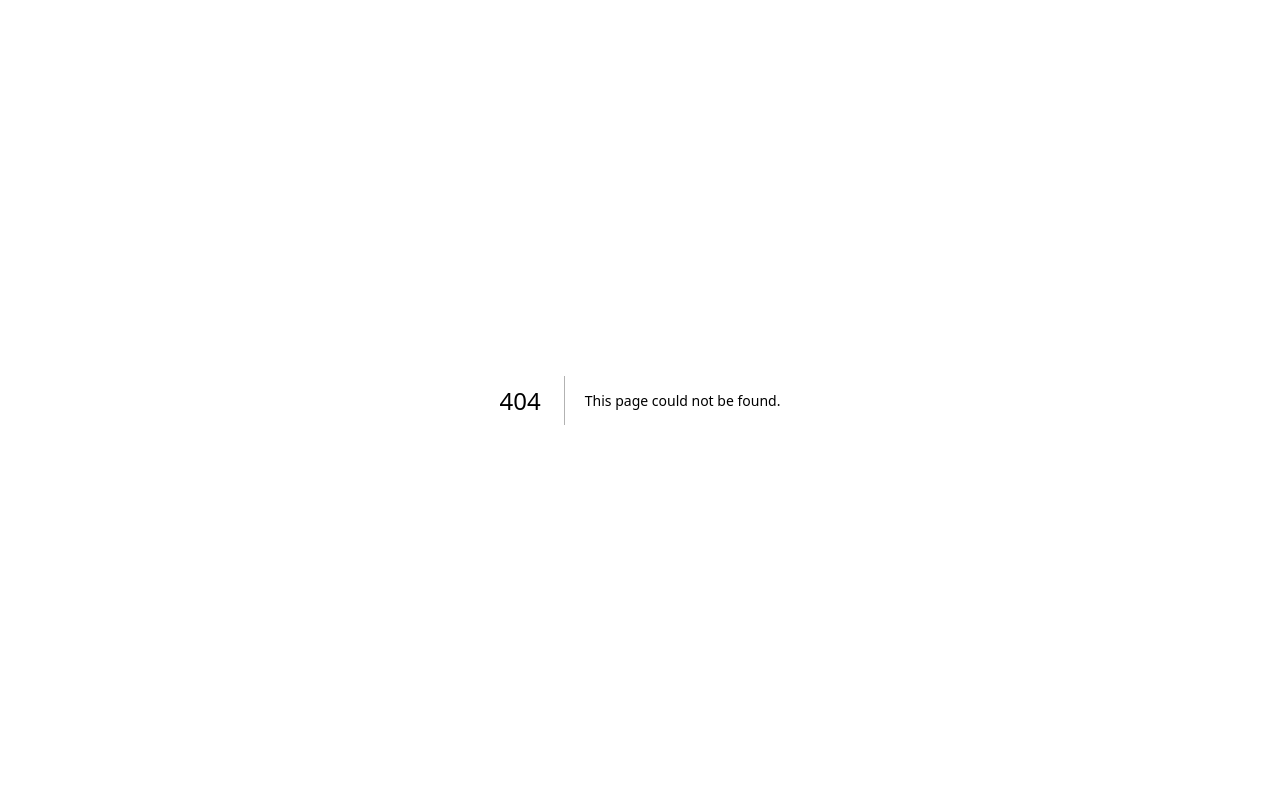
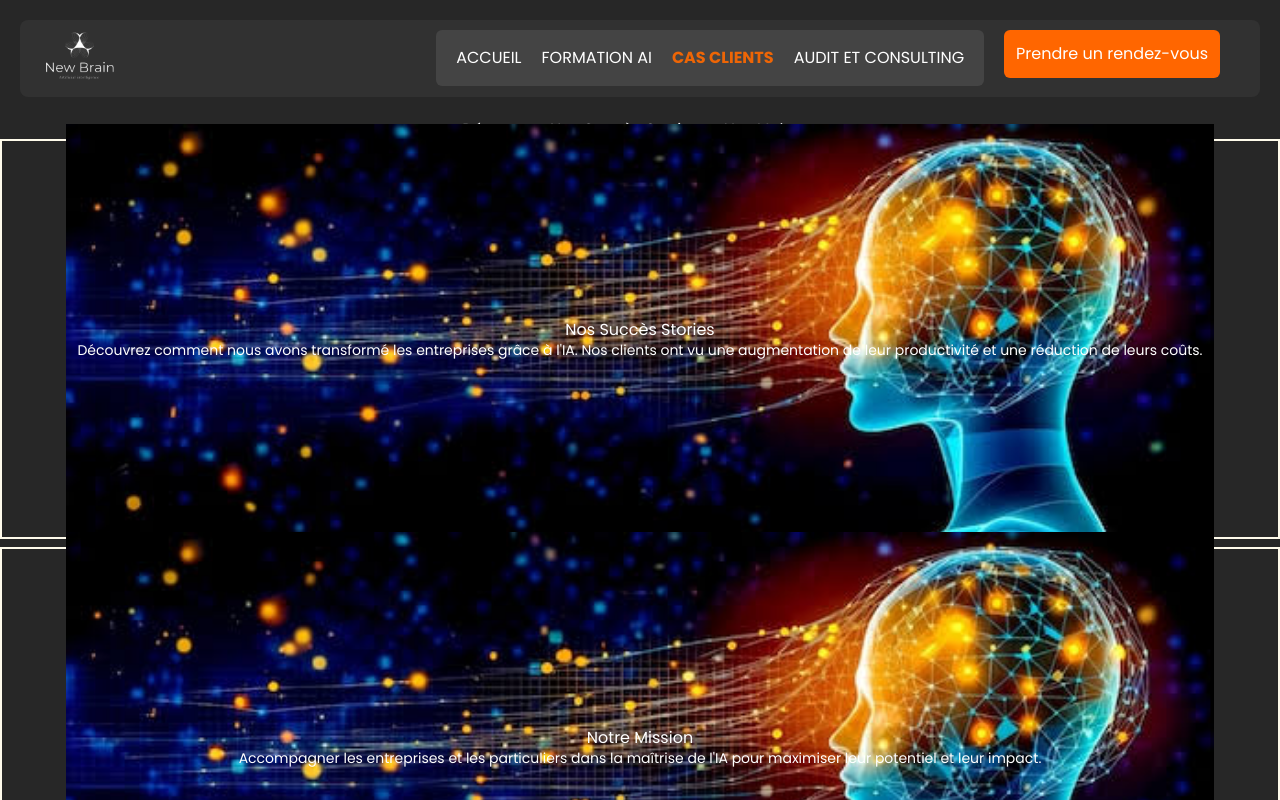
Before and after one commit to Beerus243/newbrain, a Next.js app: page /Client in a window 1280 px wide. Before the commit this address had no page. Shown: the top 800 px of the page. Built offline with nearby package versions, Linux system fonts and the light colour scheme.

Commit message:
cas client

```diff
--- /dev/null
+++ b/app/Client/page.tsx
@@ -0,0 +1,99 @@
+import React from "react";
+import Header from "../components/Header";
+
+const data = [
+  {
+    title: "Nos Succès Stories",
+    description:
+      "Découvrez comment nous avons transformé les entreprises grâce à l'IA. Nos clients ont vu une augmentation de leur productivité et une réduction de leurs coûts.",
+    imageUrl: "/image/cover1.jpeg",
+  },
+  {
+    title: "Notre Mission",
+    description:
+      "Accompagner les entreprises et les particuliers dans la maîtrise de l'IA pour maximiser leur potentiel et leur impact.",
+    imageUrl: "/image/cover1.jpeg",
+  },
+  {
+    title: "Objectifs Clés",
+    description:
+      "Former 1 000+ professionnels, automatiser les processus critiques et générer un impact mesurable dans chaque projet.",
+    imageUrl: "/image/cover4.jpg",
+  },
+];
+
+const values = [
+  {
+    title: "Excellence",
+    description: "Nous visons l'excellence dans tout ce que nous faisons.",
+    emoji: "🌟",
+  },
+  {
+    title: "Collaboration",
+    description: "Nous croyons en la force du travail d'équipe.",
+    emoji: "🤝",
+  },
+  {
+    title: "Innovation",
+    description: "Nous innovons pour rester à la pointe de la technologie.",
+    emoji: "💡",
+  },
+  {
+    title: "Impact",
+    description: "Nous cherchons à avoir un impact positif et durable.",
+    emoji: "🌍",
+  },
+];
+
+const ClientComponent = () => {
+  return (
+    <>
+      <Header />
+      <div className="max-w-7xl mx-auto !pt-30">
+        {/* Section principale */}
+        <h2 className="text-center text-3xl font-bold text-gray-100 mb-10">
+          Découvrez Nos Succès Stories et Nos Valeurs
+        </h2>
+        <div className="flex flex-col !gap-2">
+          {data.map((item, index) => (
+            <div
+              key={index}
+              className="relative !border-2 !border-amber-50 text-white !h-100 max-md:h-[10rem]  flex items-center justify-center"
+            >
+              {/* Image en fond en cover avec largeur à 90% */}
+              <div className="absolute inset-0 !h-auto flex justify-center items-center">
+                <img src={item.imageUrl} alt={item.title} className="w-[90%]" />
+              </div>
+              {/* Texte affiché dans une boîte semi-opaque pour camoufler l'overlay */}
+              <div className="relative w-[90%] p-5 flex flex-col items-center rounded ">
+                <h3 className="text-2xl font-bold mb-3">{item.title}</h3>
+                <p className="text-sm text-center">{item.description}</p>
+              </div>
+            </div>
+          ))}
+        </div>
+
+        {/* Section Nos Valeurs */}
+        <h2 className="text-center !text-3xl !font-bold text-gray-100 !p-5">
+          Nos Valeurs
+        </h2>
+        <div className="grid grid-cols-1 md:grid-cols-2 gap-3">
+          {values.map((value, index) => (
+            <div
+              key={index}
+              className="relative bg-[#2a2a2a] justify-center rounded-lg shadow-lg !p-17 text-center text-white"
+            >
+              <div className="absolute top-3 left-3 text-4xl">
+                {value.emoji}
+              </div>
+              <h3 className="!text-xl font-bold mb-2">{value.title}</h3>
+              <p className="!text-sm">{value.description}</p>
+            </div>
+          ))}
+        </div>
+      </div>
+    </>
+  );
+};
+
+export default ClientComponent;
--- a/app/components/Header.tsx
+++ b/app/components/Header.tsx
@@ -4,21 +4,25 @@ import Image from "next/image";
 import Link from "next/link";
 import { RxHamburgerMenu } from "react-icons/rx";
 import { RiCloseLargeLine } from "react-icons/ri";
+import { usePathname } from "next/navigation";
 
 const Navigation: React.FC = () => {
   const [menuOpen, setMenuOpen] = useState<boolean>(false);
+  const pathname = usePathname(); // Hook pour récupérer le chemin courant
+
+  // Définition des liens de navigation
   const navLinks: { label: string; href: string }[] = [
     { label: "accueil", href: "/" },
     { label: "formation ai", href: "/Formation" },
-    { label: "audit et consulting", href: "/" },
-    { label: "ressource", href: "/" },
+    { label: "Cas Clients", href: "/Client" }, // Lien vers la page des succès stories
+    { label: "Audit et Consulting", href: "/Audit" },
   ];
 
   return (
     <header className="!fixed flex justify-center w-full top-5 !px-5 !z-11">
       <div
         className={
-          "w-full p-5 flex m-5 relative  !px-5 h-fit items-center rounded-lg max-w-5xl bg-[#333333d7] !z-[1000] max-md:justify-between"
+          "w-full p-5 flex m-5 relative !px-5 h-fit items-center rounded-lg max-w-7xl bg-[#333333d7] !z-[1000] max-md:justify-between"
         }
       >
         <Link href="/" legacyBehavior onClick={() => setMenuOpen(false)}>
@@ -45,17 +49,26 @@ const Navigation: React.FC = () => {
 
         <div
           className={`flex !gap-5 justify-end w-full !px-5 max-md:fixed max-md:flex-col z-20 transition-all max-md:w-full left-0 max-md:bg-[#000000e5] max-md:!p-5 ${
-            menuOpen ? "max-md:top-28" : "max-md:top-[-300]"
+            menuOpen ? "max-md:top-28" : "max-md:top-[-300px]"
           }`}
         >
           <nav className="flex md:bg-[#444] !rounded-md !px-5 !py-4 !gap-5 max-md:flex-col max-md:!p-0">
             {navLinks.map((link) => {
+              // Vérifie si le lien correspond exactement au chemin courant
+              const isActive = pathname === link.href; // Vérifie si le chemin actuel correspond au lien
               return (
                 <Link
-                  className="!text-white hover:!text-[#ff6600] transition-all"
-                  onClick={() => setMenuOpen(!menuOpen)}
                   key={link.label}
                   href={link.href}
+                  onClick={() => setMenuOpen(false)}
+                  className={`
+                    transition-all
+                    ${
+                      isActive
+                        ? "!text-orange-500 !font-bold animate-pulse" // Style actif
+                        : "!text-white hover:!text-[#ff6600]" // Style par défaut
+                    }
+                  `}
                 >
                   {link.label.toUpperCase()}
                 </Link>
@@ -63,8 +76,9 @@ const Navigation: React.FC = () => {
             })}
           </nav>
           <Link
-            href={"contact"}
-            className="!bg-[#ff6600] !rounded-md !h-fit !text-white !p-3  cursor-pointer flex items-center"
+            href={"/contact"}
+            onClick={() => setMenuOpen(false)}
+            className="!bg-[#ff6600] !rounded-md !h-fit !text-white !p-3 cursor-pointer flex items-center"
           >
             Prendre un rendez-vous
           </Link>
--- a/app/components/body.tsx
+++ b/app/components/body.tsx
@@ -24,16 +24,15 @@ export default function Body() {
   const router = useRouter();
   return (
     <>
-      <div className={""}>
+      <div className={"!pt-10"}>
         <div
-          className={`flex flex-col !mt-[7%] max-md:!mt-[30%] m-screen gap-5 !justify-center !text-center !h-auto  !px-5  !mx-auto md:!p-10 !p-5 overflow-hidden relative`}
+          className={`flex flex-col !mt-[7%] max-md:!mt-[30%] m-screen gap-5 !justify-center !text-center !h-auto !px-5 !mx-auto md:!p-10 !p-5 overflow-hidden relative !pt-10`}
         >
           <div
             className="absolute z-[-10] inset-0 bg-[url('/image/cover4.jpg')] bg-cover bg-center
             "
             style={{
               filter: "blur(2px) brightness(80%)",
-              transform: "scale(1.1)",
             }} // Applique un flou et assombrit
           ></div>
 
```
